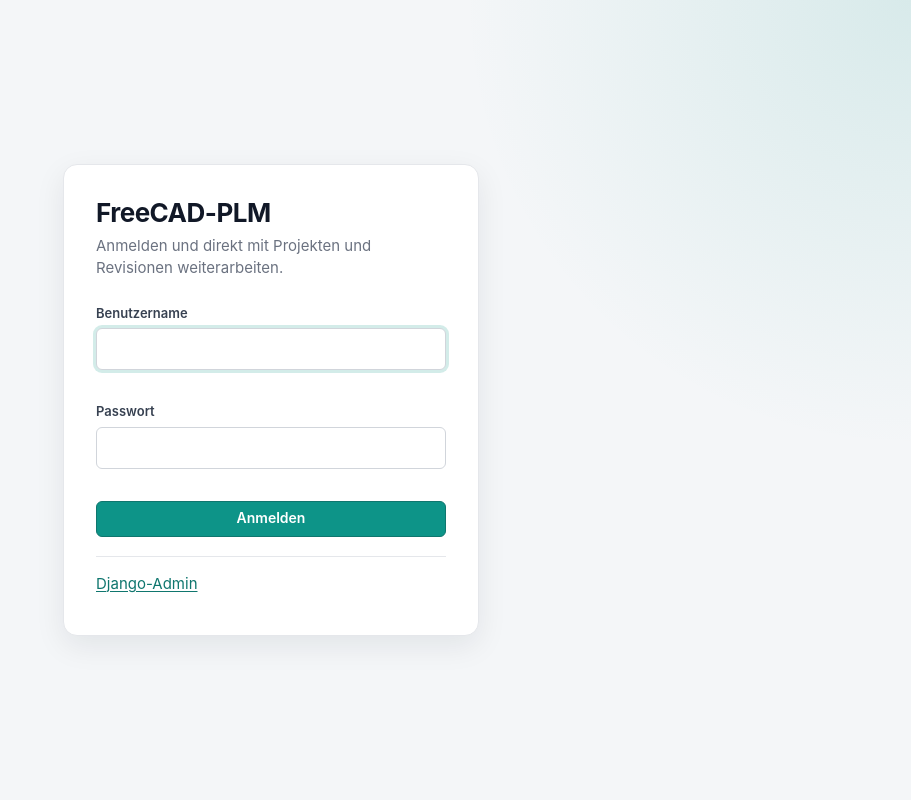
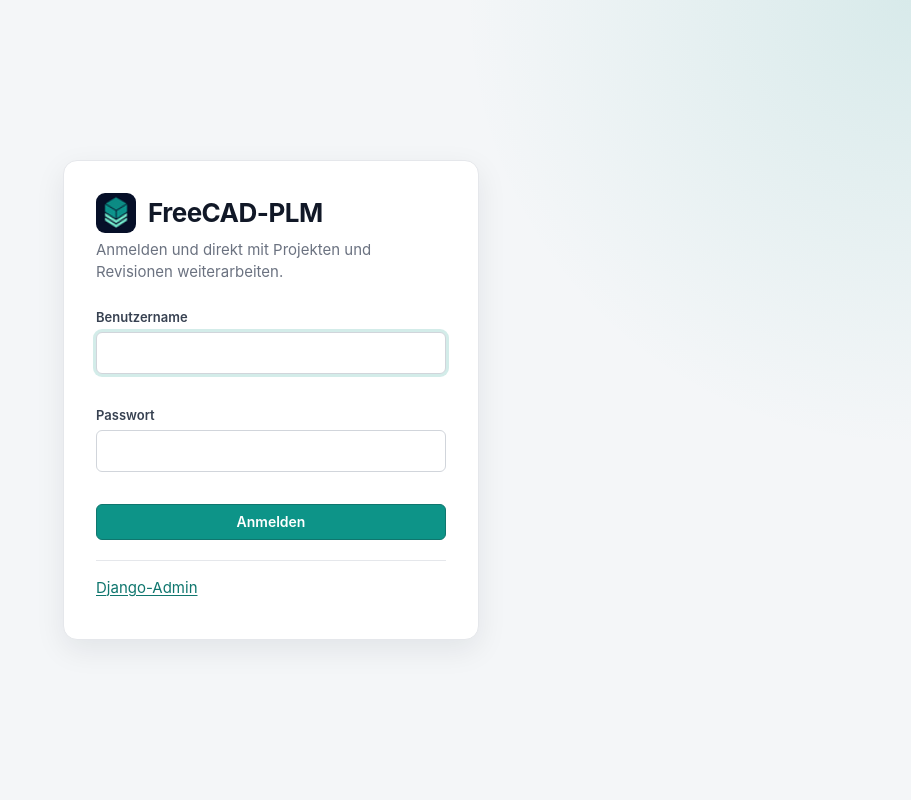
Before and after one commit to Schumbi/freecad-plm, a Django app: page /login/ in a window 1280 px wide. Shown: the whole page, without its empty margins (369-1280 px from the left). Run offline with Django 5.2, Linux system fonts and the light colour scheme.

Commit message:
Add FreeCAD-PLM favicon and brand mark

```diff
--- a/plm/static/plm/app.css
+++ b/plm/static/plm/app.css
@@ -313,19 +313,28 @@
 }
 
 .brand-name {
+  align-items: center;
   color: #fff;
-  display: block;
+  display: flex;
   font-size: 1.05rem;
   font-weight: 800;
+  gap: 0.65rem;
   letter-spacing: -0.02em;
   text-decoration: none;
+}
+
+.brand-mark {
+  border-radius: 7px;
+  flex: 0 0 2rem;
+  height: 2rem;
+  width: 2rem;
 }
 
 .brand-subtitle {
   color: var(--sidebar-muted);
   display: block;
   font-size: 0.78rem;
-  margin-top: 0.2rem;
+  margin: 0.2rem 0 0 2.65rem;
 }
 
 .nav-section-label {
@@ -1450,7 +1459,21 @@
 }
 
 .login-panel h1 {
+  margin: 0;
+}
+
+.login-brand-heading {
+  align-items: center;
+  display: flex;
+  gap: var(--space-3);
   margin-bottom: 0.35rem;
+}
+
+.login-brand-mark {
+  border-radius: 9px;
+  flex: 0 0 2.5rem;
+  height: 2.5rem;
+  width: 2.5rem;
 }
 
 .login-subtitle {
--- a/plm/templates/plm/base.html
+++ b/plm/templates/plm/base.html
@@ -5,6 +5,7 @@
   <meta charset="utf-8">
   <meta name="viewport" content="width=device-width, initial-scale=1">
   <title>{% block title %}FreeCAD-PLM{% endblock %}</title>
+  {% include "plm/includes/favicon.html" %}
   <link rel="stylesheet" href="{% static 'plm/app.css' %}">
   {% block extra_head %}{% endblock %}
 </head>
@@ -12,7 +13,10 @@
   <div class="app-shell">
     <aside class="sidebar-nav">
       <div class="brand-block">
-        <a class="brand-name" href="{% url 'plm:project_list' %}">FreeCAD-PLM</a>
+        <a class="brand-name" href="{% url 'plm:project_list' %}">
+          <img class="brand-mark" src="{% static 'plm/icons/favicon-32.png' %}" width="32" height="32" alt="">
+          <span>FreeCAD-PLM</span>
+        </a>
         <span class="brand-subtitle">CAD-Revisionen verwalten</span>
       </div>
       <nav aria-label="Hauptnavigation">
--- /dev/null
+++ b/plm/templates/plm/includes/favicon.html
@@ -0,0 +1,6 @@
+{% load static %}
+<link rel="icon" href="{% static 'plm/icons/favicon.ico' %}" sizes="any">
+<link rel="icon" type="image/png" sizes="32x32" href="{% static 'plm/icons/favicon-32.png' %}">
+<link rel="apple-touch-icon" sizes="180x180" href="{% static 'plm/icons/apple-touch-icon.png' %}">
+<link rel="manifest" href="{% static 'plm/icons/site.webmanifest' %}">
+<meta name="theme-color" content="#111827">
--- a/plm/templates/plm/login.html
+++ b/plm/templates/plm/login.html
@@ -5,13 +5,17 @@
   <meta charset="utf-8">
   <meta name="viewport" content="width=device-width, initial-scale=1">
   <title>Anmelden | FreeCAD-PLM</title>
+  {% include "plm/includes/favicon.html" %}
   <link rel="stylesheet" href="{% static 'plm/app.css' %}">
 </head>
 <body>
   <main class="login-page">
     <section class="login-panel" aria-labelledby="login-title">
       <div class="brand-block" style="border:0;padding:0;margin-bottom:1.25rem;">
-        <h1 id="login-title">FreeCAD-PLM</h1>
+        <div class="login-brand-heading">
+          <img class="login-brand-mark" src="{% static 'plm/icons/favicon-32.png' %}" width="40" height="40" alt="">
+          <h1 id="login-title">FreeCAD-PLM</h1>
+        </div>
         <p class="login-subtitle">Anmelden und direkt mit Projekten und Revisionen weiterarbeiten.</p>
       </div>
 
--- a/plm/tests.py
+++ b/plm/tests.py
@@ -994,6 +994,8 @@
 
         self.assertContains(response, "FreeCAD-PLM")
         self.assertContains(response, "Django-Admin")
+        self.assertContains(response, "plm/icons/favicon.ico")
+        self.assertContains(response, "plm/icons/apple-touch-icon.png")
 
         response = self.client.post(
             reverse("plm:login"),
@@ -1013,6 +1015,7 @@
         self.assertContains(response, self.user.username)
         self.assertContains(response, "Abmelden")
         self.assertContains(response, reverse("plm:logout"))
+        self.assertContains(response, "plm/icons/favicon-32.png")
 
         response = self.client.post(reverse("plm:logout"))
 
```
Also changed, not shown: plm/static/plm/icons/apple-touch-icon.png (added), plm/static/plm/icons/favicon-192.png (added), plm/static/plm/icons/favicon-32.png (added), plm/static/plm/icons/favicon-512.png (added), plm/static/plm/icons/favicon-source.png (added), plm/static/plm/icons/favicon.ico (added), plm/static/plm/icons/site.webmanifest (added).
